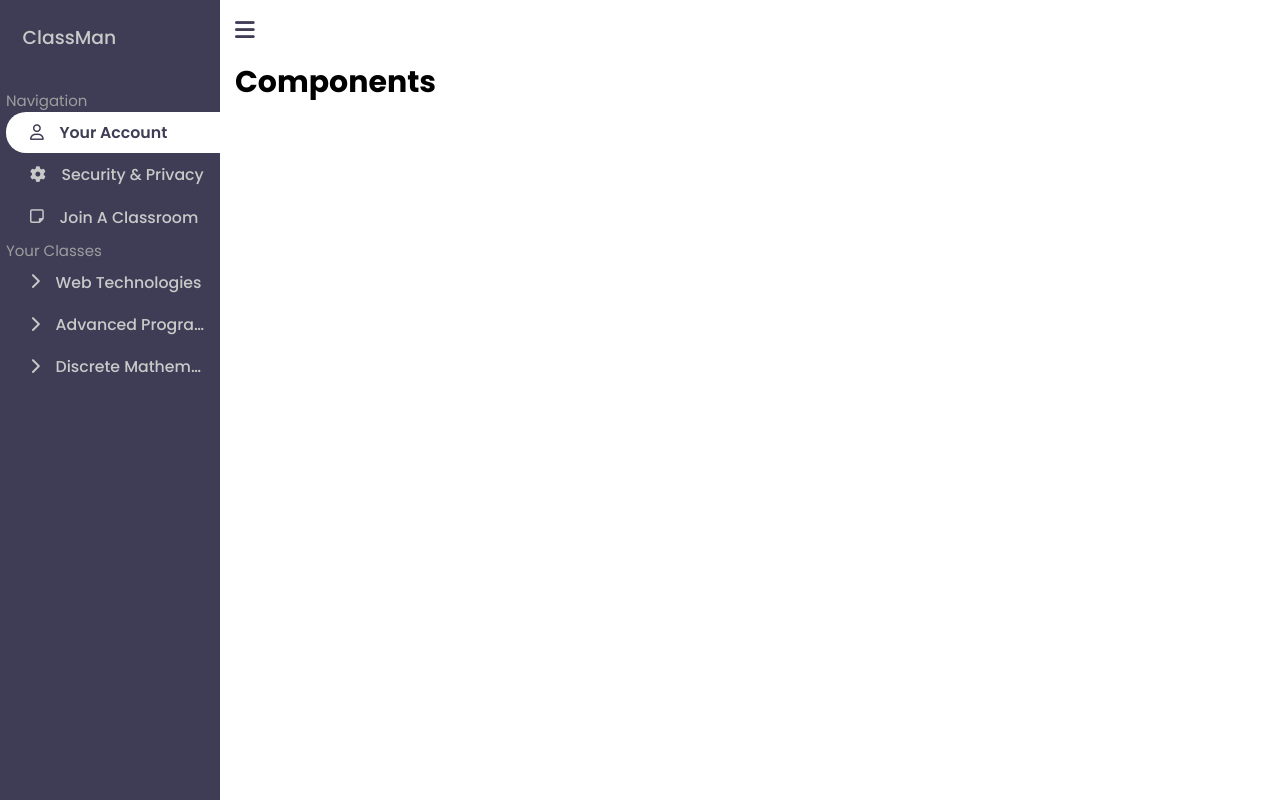
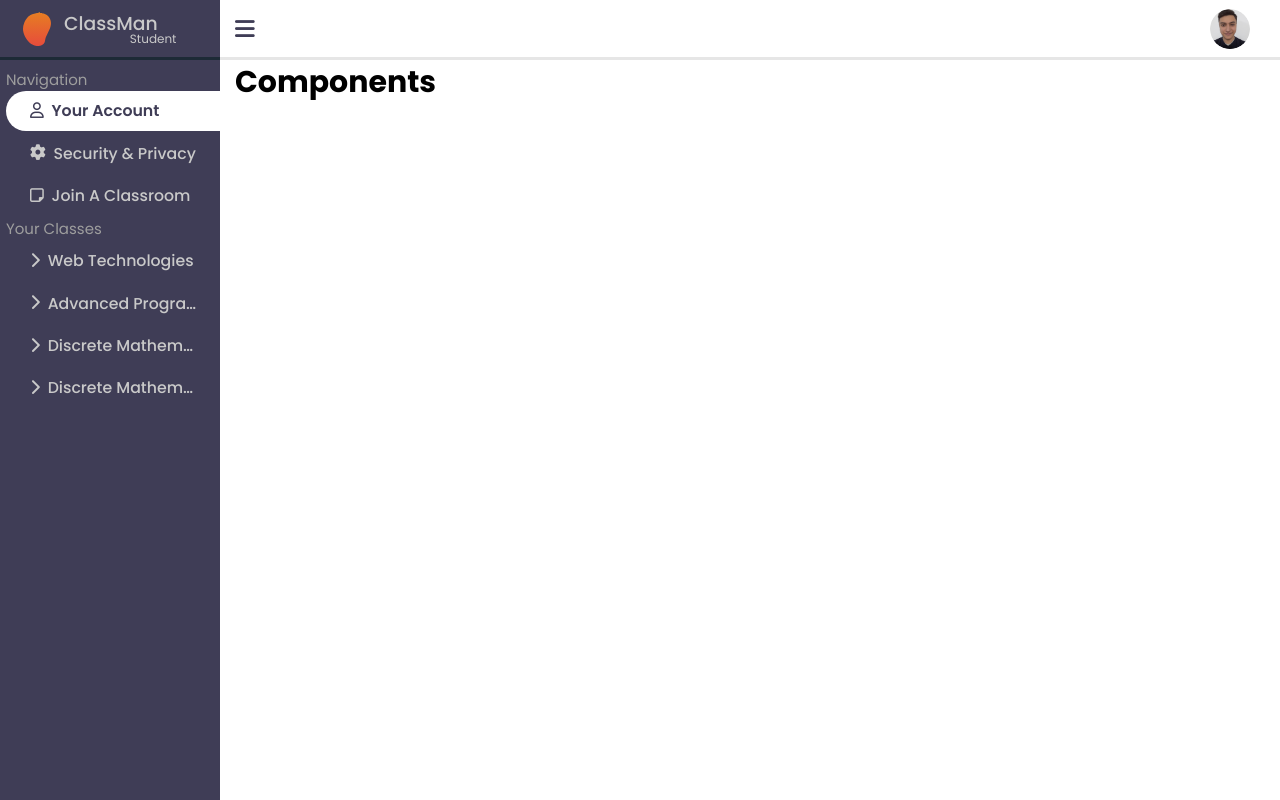
Before and after one commit to codrin-postu/Proiect-Web, a PHP site: page /temporary/dashboard-sidebar/index.html in a window 1280 px wide. Run offline with PHP 8.4, Linux system fonts and the light colour scheme; some libraries are stand-ins or nearby versions.

Commit message:
Adaugat imagine logo si tip utilizator, reparat imaginea top-bar, adaugat scrollbar
Am adaugat link catre imagine SVG pentru logo si link pentru imagine utilizator in top-bar.

Pentru sidebar, daca continutul excede pe axa Y, in cazul in care este hover pe sidebar va aparea un scrollbar.

Eroare stiuta: Nu exista scrollbar in sidebar pe Firefox din cauza limitarilor impuse de browser. Functionalitatea este aceeasi.

```diff
--- a/src/temporary/dashboard-sidebar/index.html
+++ b/src/temporary/dashboard-sidebar/index.html
@@ -6,7 +6,7 @@
     <meta http-equiv="X-UA-Compatible" content="IE=edge">
     <meta name="viewport" content="width=device-width, initial-scale=1.0">
 
-    <link rel="shortcut icon" href="./images/favicon.ico" type="image/x-icon">
+    <link rel="shortcut icon" href="../../images/favicon.ico" type="image/x-icon">
 
     <link href="https://fonts.googleapis.com/css2?family=Poppins:wght@300;400;500;600;700&display=swap"
         rel="stylesheet">
@@ -22,13 +22,21 @@
         <div class="header-toggle">
             <i class="fas fa-bars" id="header-toggle"></i>
         </div>
+
+        <div class="header-img">
+            <img src="../../images/png/codrin-img.png" alt="Profile Picture">
+        </div>
     </header>
     <div class="l-navbar first-navbar" id="navbar">
         <nav class="nav">
             <div>
                 <a href="#" class="nav-logo">
-                    <!-- To add image svg -->
-                    <span class="nav-logo-name">ClassMan</span>
+                    <img src="../../images/svg/304315.svg" alt="Ripe Mango, ClassMan Logo" />
+                    <div class="nav-logo-info">
+                        <span class="name">ClassMan</span>
+                        <span class="usertype">Student</span>
+                    </div>
+
                 </a>
                 <div class="nav-list">
                     <!-- Navigation Section -->
@@ -75,6 +83,7 @@
                             </a>
                         </div>
                     </div>
+
                     <div class="nav-class">
                         <div class="class-select">
                             <i class="fas fa-chevron-right"></i>
@@ -103,6 +112,36 @@
                             </a>
                         </div>
                     </div>
+
+                    <div class="nav-class">
+                        <div class="class-select">
+                            <i class="fas fa-chevron-right"></i>
+                            <span class="class-title">Discrete Mathematics</span>
+                        </div>
+                        <div class="class-links" id="class-links">
+                            <a href="#" class="nav-link">
+                                <i class="fas fa-book-open"></i>
+                                <span class="nav-name">Class Information</span>
+                            </a>
+                            <a href="#" class="nav-link">
+                                <i class="fas fa-clock"></i>
+                                <span class="nav-name">Check Attendance</span>
+                            </a>
+                            <a href="#" class="nav-link">
+                                <i class="fas fa-highlighter"></i>
+                                <span class="nav-name">Class Documentation</span>
+                            </a>
+                            <a href="#" class="nav-link">
+                                <i class="fas fa-paperclip"></i>
+                                <span class="nav-name">Homework</span>
+                            </a>
+                            <a href="#" class="nav-link">
+                                <i class="fas fa-percentage"></i>
+                                <span class="nav-name">Grades</span>
+                            </a>
+                        </div>
+                    </div>
+
                     <div class="nav-class">
                         <div class="class-select">
                             <i class="fas fa-chevron-right"></i>
--- a/src/temporary/dashboard-sidebar/sidebar.css
+++ b/src/temporary/dashboard-sidebar/sidebar.css
@@ -4,8 +4,27 @@
   --accent-orange-color: #e67e22;
   --accent-red-color: #e74c3c;
 
+  --sidebar-width: 200px;
+
   --z-fixed: 100;
 }
+
+/* Scrollbar Modification  */
+
+::-webkit-scrollbar {
+  width: 6px;
+  margin-right: 120px;
+}
+
+::-webkit-scrollbar-track {
+  background: transparent;
+}
+
+::-webkit-scrollbar-thumb {
+  background: #e67e22
+}
+
+/* End Scrollbar Modification  */
 
 *,
 *::before,
@@ -15,16 +34,19 @@
   padding: 0;
 }
 
+html {
+  font-size: 12px;
+}
+
 body.stop-transition-load * {
   transition: none !important;
 }
 
 body {
   position: relative;
-  margin: 3em 0 0 0;
+  margin: 4em 0 0 0;
   padding: 0 1em;
   font-family: "Poppins", sans-serif;
-  font-size: 12px;
 
   transition: 0.3s;
   transition-property: padding-left;
@@ -37,7 +59,7 @@ a {
 /* Header Section  */
 .header {
   width: 100%;
-  height: 3em;
+  height: 4em;
   position: fixed;
   top: 0;
   left: 0;
@@ -47,6 +69,8 @@ a {
   padding: 0 1em;
   background-color: var(--white-color);
   z-index: var(--z-fixed);
+
+  border-bottom: #e6e6e6 0.2em solid;
 
   transition: 0.3s;
   transition-property: padding-left;
@@ -82,7 +106,6 @@ a {
   width: 0;
   height: 100vh;
   background-color: var(--nav-background-color);
-  padding: -5em 1em 0 0;
 
   transition: 0.5s;
   transition-property: left, width;
@@ -98,24 +121,65 @@ a {
   overflow: hidden;
 }
 
+.nav-list {
+  max-height: calc(100vh - 5em);
+  overflow-y: scroll;
+
+  -ms-overflow-style: none;
+  scrollbar-width: none;
+}
+
+.nav-list::-webkit-scrollbar {
+  display: none;
+}
+
+.nav-list:hover::-webkit-scrollbar {
+  display: block;
+}
+
+.nav-list:hover {
+  scrollbar-width: block;
+  -ms-overflow-style: auto;
+
+}
+
+
+
 .nav-logo,
 .nav-link,
 .class-select {
   display: grid;
   grid-template-columns: max-content max-content;
   align-items: center;
-  column-gap: 1em;
+  column-gap: 0.5em;
   padding: 0.5em 0 0.5em 1.5em;
 }
 
+/* Sidebar Logo  */
+
 .nav-logo {
-  margin-bottom: 2em;
+  height: 4em;
+  margin-bottom: 0.5em;
+  border-bottom: #1d2a36 0.2em solid;
 }
 
-.nav-logo-name {
+.nav-logo-info {
+  display: flex;
+  flex-direction: column;
+}
+
+.nav-logo-info .name {
   font-size: 1.25em;
   color: #c9c9c9;
   font-weight: 500;
+  height: 1.1em;
+  width: 6em;
+}
+
+.nav-logo-info .usertype {
+  font-size: 0.8em;
+  color: #c9c9c9;
+  text-align: end;
 }
 
 .nav-section {
@@ -149,7 +213,7 @@ a {
 
 .show {
   left: 0;
-  width: 220px;
+  width: var(--sidebar-width);
 }
 
 /* Class Sections  */
@@ -171,13 +235,17 @@ a {
   transition: 0.3s;
 }
 
+.nav-class.open {
+  position: relative;
+}
+
 .nav-class.open::before {
   content: "";
   position: absolute;
   left: 0;
   margin-top: 0.8em;
-  width: 2px;
-  height: 148px;
+  width: 3px;
+  height: 180px;
   background-color: var(--accent-orange-color);
 
   transition: 0.3s;
@@ -199,7 +267,7 @@ a {
 /* End Navbar Section  */
 
 .header-padding {
-  padding-left: calc(220px + 28px);
+  padding-left: calc(var(--sidebar-width) + 28px);
 }
 
 .body-padding {
@@ -209,13 +277,15 @@ a {
 /* Media Queries  */
 
 @media screen and (min-width: 850px) {
+  html {
+    font-size: 15px;
+  }
+
   body {
     margin: calc(3em + 1em) 0 0 0;
     padding-left: calc(220px + 1em);
-    font-size: 15px;
   }
   .header {
-    height: calc(3em + 1em);
     padding: 0 2em 0 calc(220px + 1em);
   }
 
@@ -231,7 +301,6 @@ a {
   .l-navbar {
     left: 0;
     width: 220px;
-    padding: 1em 0 0 0;
   }
 
   .show {
```
Also changed, not shown: README.md.
